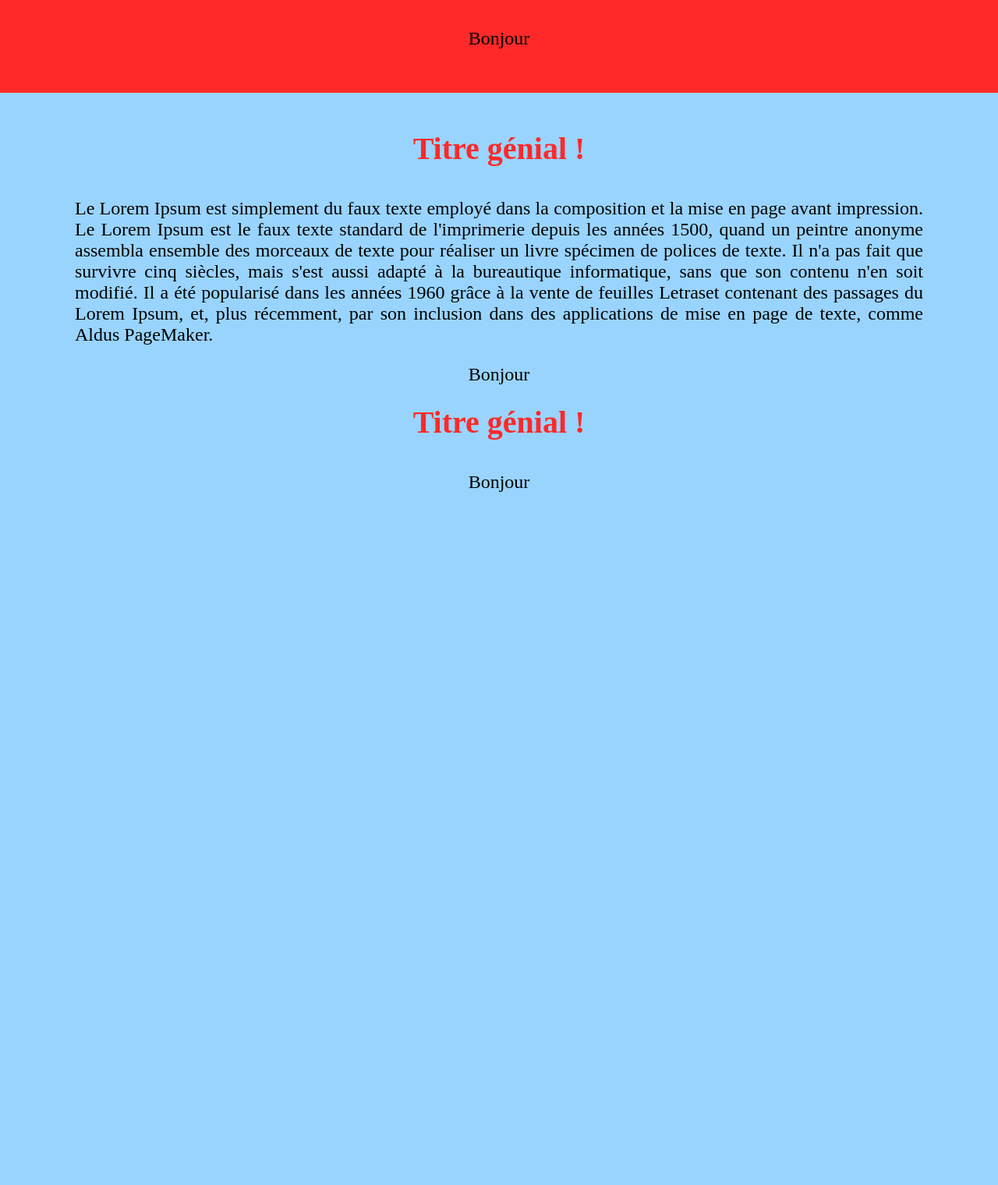
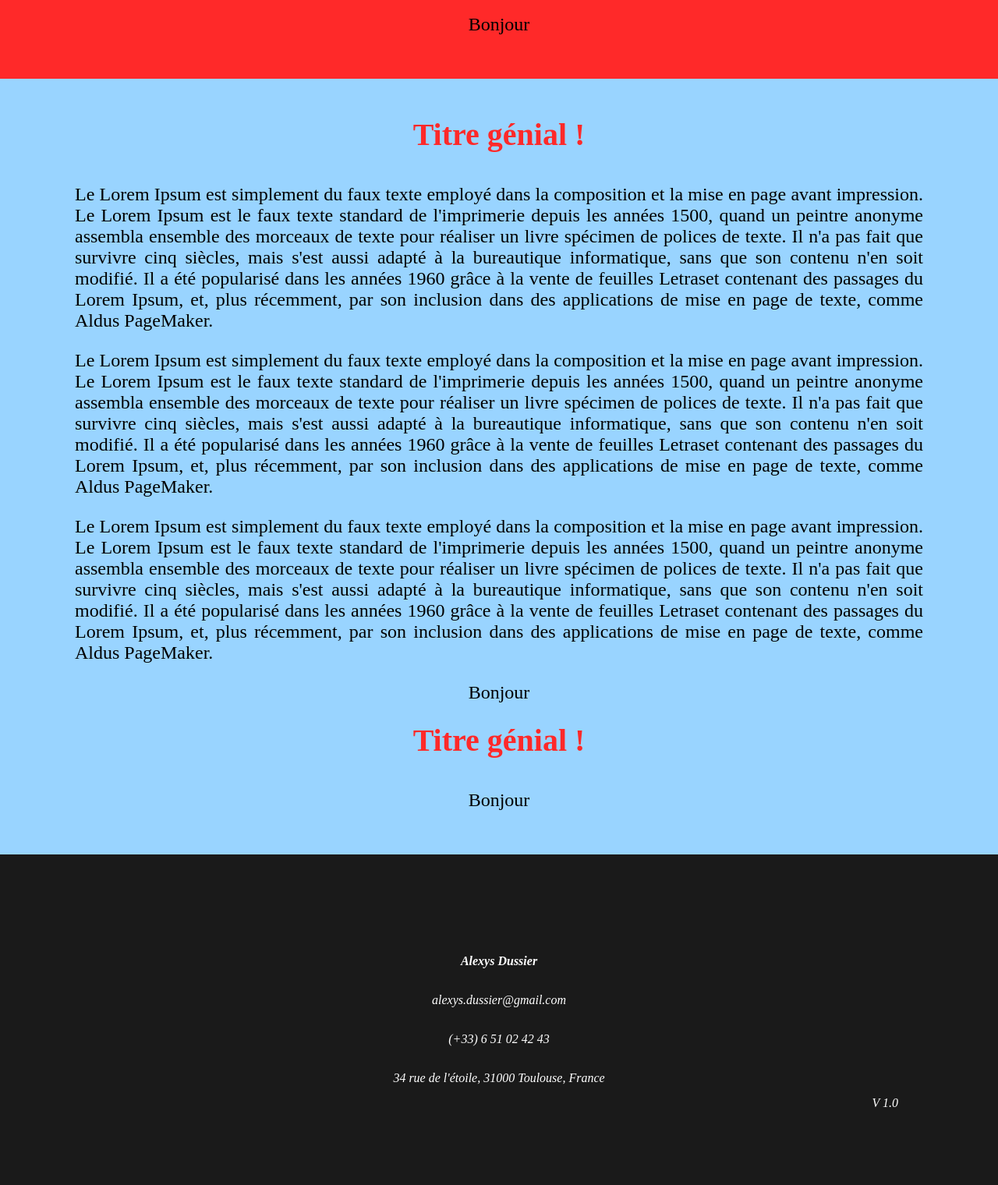
Before and after one commit to Ekalawen/Site-de-pr-sentation, a PHP site: page /acceuil.php in a window 1280 px wide. Shown: the part 1520-3040 px from the top of the page at 78% size. Before the commit the page ends 2151 px from the top, so only its background shows below. Run offline with PHP 8.4, Linux system fonts and the light colour scheme.

Commit message:
ajout du footer

```diff
--- a/acceuil.php
+++ b/acceuil.php
@@ -54,6 +54,12 @@
 				Le Lorem Ipsum est simplement du faux texte employé dans la composition et la mise en page avant impression. Le Lorem Ipsum est le faux texte standard de l\'imprimerie depuis les années 1500, quand un peintre anonyme assembla ensemble des morceaux de texte pour réaliser un livre spécimen de polices de texte. Il n\'a pas fait que survivre cinq siècles, mais s\'est aussi adapté à la bureautique informatique, sans que son contenu n\'en soit modifié. Il a été popularisé dans les années 1960 grâce à la vente de feuilles Letraset contenant des passages du Lorem Ipsum, et, plus récemment, par son inclusion dans des applications de mise en page de texte, comme Aldus PageMaker.
 			</p>
 			<p>
+				Le Lorem Ipsum est simplement du faux texte employé dans la composition et la mise en page avant impression. Le Lorem Ipsum est le faux texte standard de l\'imprimerie depuis les années 1500, quand un peintre anonyme assembla ensemble des morceaux de texte pour réaliser un livre spécimen de polices de texte. Il n\'a pas fait que survivre cinq siècles, mais s\'est aussi adapté à la bureautique informatique, sans que son contenu n\'en soit modifié. Il a été popularisé dans les années 1960 grâce à la vente de feuilles Letraset contenant des passages du Lorem Ipsum, et, plus récemment, par son inclusion dans des applications de mise en page de texte, comme Aldus PageMaker.
+			</p>
+			<p>
+				Le Lorem Ipsum est simplement du faux texte employé dans la composition et la mise en page avant impression. Le Lorem Ipsum est le faux texte standard de l\'imprimerie depuis les années 1500, quand un peintre anonyme assembla ensemble des morceaux de texte pour réaliser un livre spécimen de polices de texte. Il n\'a pas fait que survivre cinq siècles, mais s\'est aussi adapté à la bureautique informatique, sans que son contenu n\'en soit modifié. Il a été popularisé dans les années 1960 grâce à la vente de feuilles Letraset contenant des passages du Lorem Ipsum, et, plus récemment, par son inclusion dans des applications de mise en page de texte, comme Aldus PageMaker.
+			</p>
+			<p>
 				Bonjour
 			</p>
 			<h1>
--- a/php/base_functions.php
+++ b/php/base_functions.php
@@ -8,7 +8,8 @@
 		$ctActif = ($actif == "contact") ? 'class="onglet_actif"' : '';
 
 		$entete = $entete ? '
-			<ul>
+			<div class="relative">
+				<ul class="floatHD">
 					<li>
 						<button>FR</button>
 					</li>
@@ -16,6 +17,7 @@
 						<button>ANG</button>
 					</li>
 				</ul>
+			</div>
 			<div>
 				<h1>
 					Alexys Dussier
@@ -107,8 +109,8 @@ $(document).ready( function () {
 	<body>
 		<header>
 			' . $entete . '
+		</header>
 			' . $nav . '
-		</header>
 		';
 
 		return $header;
@@ -118,6 +120,29 @@ $(document).ready( function () {
 
 		$footer = '
 		<footer>
+			<div>
+				<h1>Alexys Dussier</h1>
+			</div>
+			<div>
+				<p>
+					alexys.dussier@gmail.com
+				</p>
+			</div>
+			<div>
+				<p>
+					(+33) 6 51 02 42 43
+				</p>
+			</div>
+			<div>
+				<p>
+					34 rue de l\'étoile, 31000 Toulouse, France
+				</p>
+			</div>
+			<aside class="relative">
+				<p class="floatBD">
+					V 1.0
+				<p>
+			<aside>
 		</footer>
 	</body>
 </html>
--- a/reset.css
+++ b/reset.css
@@ -20,7 +20,6 @@ html {
 
 body {
 	width: 100%;
-	height: 100%;
 }
 
 ol, ul {
--- a/style.css
+++ b/style.css
@@ -66,7 +66,7 @@ nav ul {
 	flex-direction: row;
 	justify-content: center;
 	align-items: center;
-	background-color: hsla(220, 100%, 64%, 0.8);
+	background-color: hsla(220, 100%, 64%, 1);
 }
 
 nav ul li {
@@ -175,3 +175,72 @@ section p {
 .theme3 p {
 	color: black;
 }
+
+/*****************************************************
+FOOTER
+*****************************************************/
+
+footer {
+	display: flex;
+	flex-direction: column;
+	justify-content: center;
+	align-items: center;
+
+	min-height: 10%;
+	padding: 8em 8em 6em;
+	text-align: center;
+
+	background-color: hsla(0, 0%, 10%, 1);
+	color: hsla(360, 100%, 100%, 1);
+	font-size: 100%;
+	font-style: italic;
+
+	/*background-image: url("images/clicker/clicker03_tesseract.png");
+	background-repeat: no-repeat;
+	background-size: contain;*/
+}
+
+footer div {
+	display: flex;
+	flex-direction: row;
+	justify-content: center;
+	align-items: center;
+}
+
+footer aside {
+	width: 100%;
+}
+
+.floatBD {
+	position: absolute;
+	bottom: 0px;
+	right: 0px;
+}
+
+.floatHD {
+	position: absolute;
+	top: 0px;
+	right: 0px;
+}
+
+.relative {
+	position: relative;
+}
+
+footer div * {
+	margin: 0 0 2em;
+}
+
+footer h1 {
+	display: flex;
+	flex-direction: row;
+	justify-content: center;
+	align-items: center;
+}
+
+footer p {
+	display: flex;
+	flex-direction: row;
+	justify-content: center;
+	align-items: center;
+}
```
Also changed, not shown: images/clicker/clicker01.png (added), images/clicker/clicker01_tesseract.png (added), images/clicker/clicker02.png (added), images/clicker/clicker02_tesseract.png (added), images/clicker/clicker03.png (added), images/clicker/clicker03_tesseract.png (added), 1 other file. Lines whose indentation alone changed are shown as unchanged.
